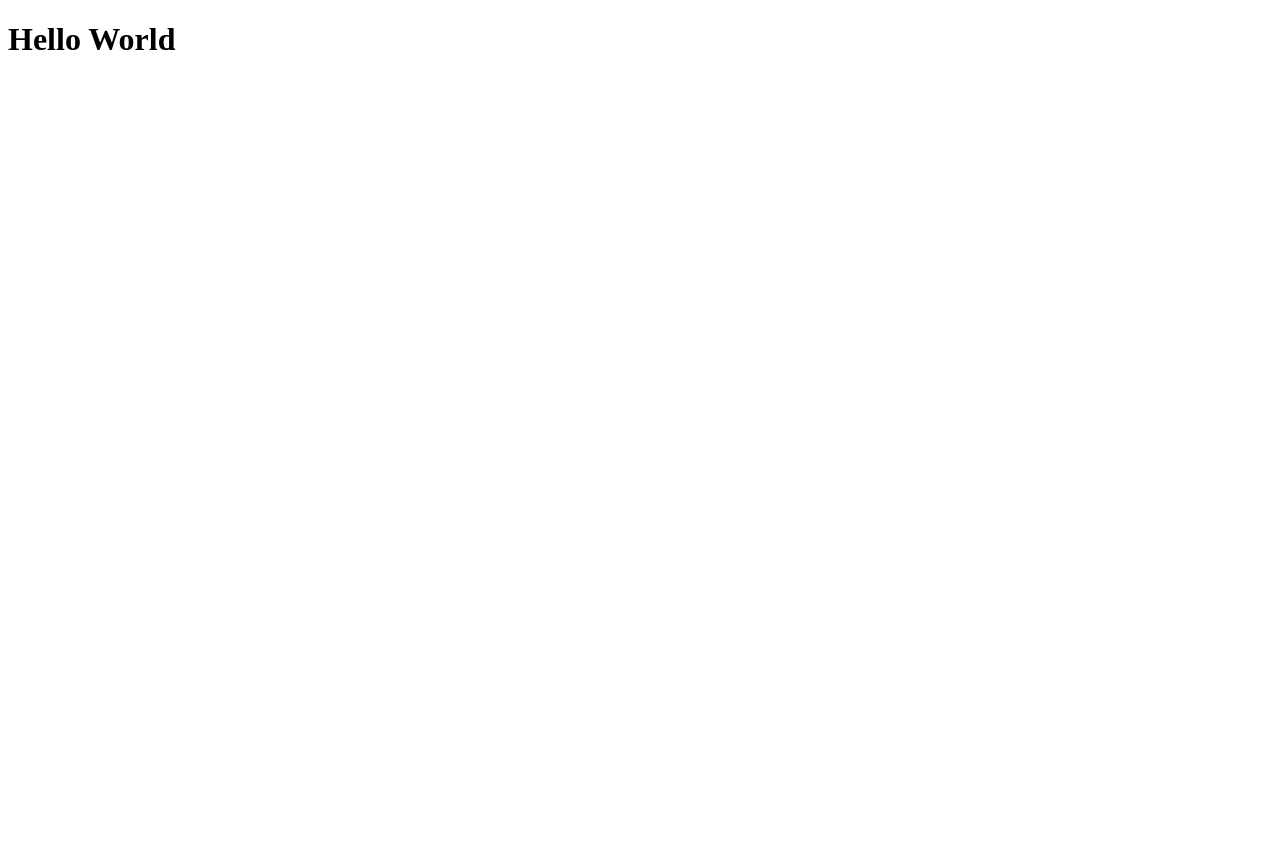
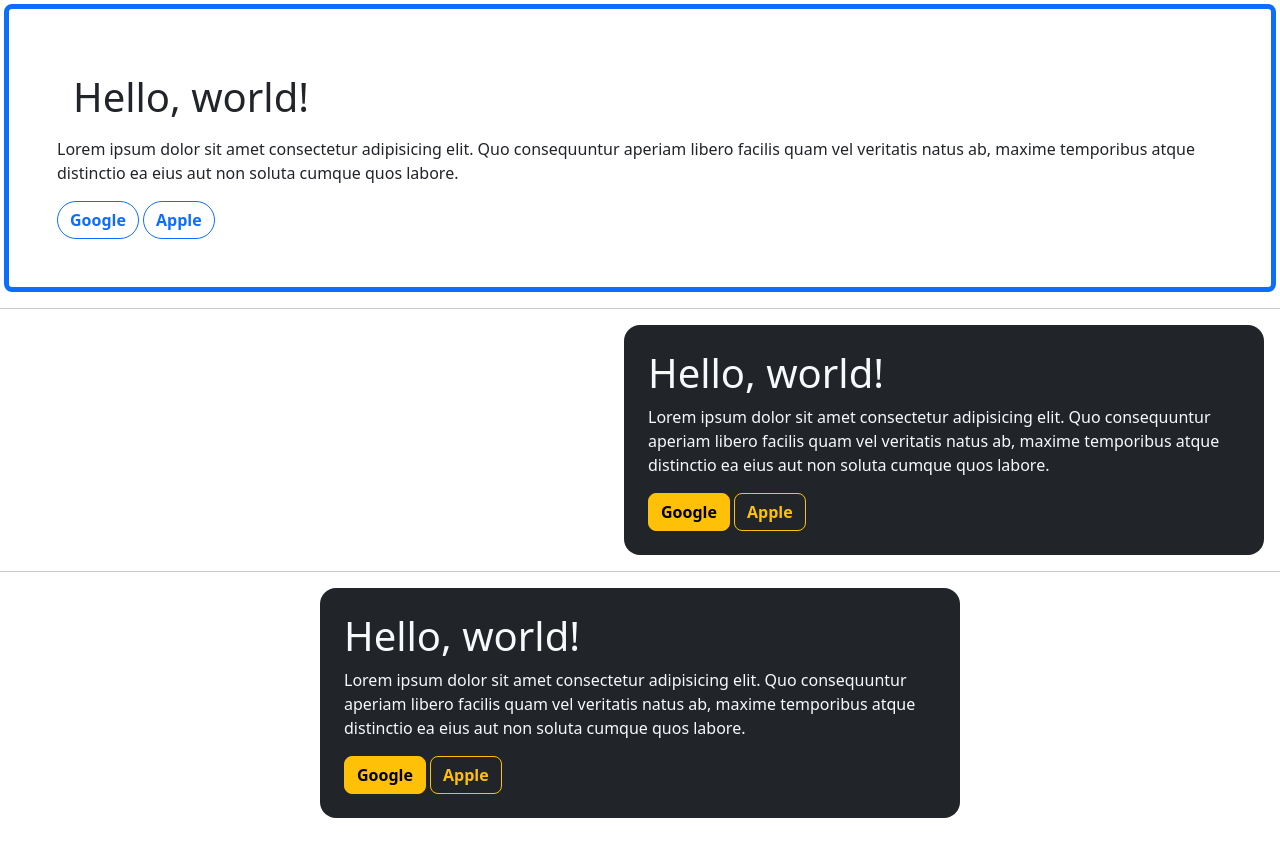
Before and after one commit to minthetkyaw/dflkajfljasnfls-lkahipfwejkl, a website: page index.html in a window 1280 px wide. Shown: the top 856 px of the page. Before the commit the page ends 800 px from the top, so only its background shows below. Drawn offline with nearby package versions, Linux system fonts and the light colour scheme.

Commit message:
ok first new update

```diff
--- a/index.html
+++ b/index.html
@@ -1,12 +1,54 @@
-<!DOCTYPE html>
+<!doctype html>
 <html lang="en">
+
 <head>
-    <meta charset="UTF-8">
-    <meta http-equiv="X-UA-Compatible" content="IE=edge">
-    <meta name="viewport" content="width=device-width, initial-scale=1.0">
-    <title>Hello</title>
+    <meta charset="utf-8">
+    <meta name="viewport" content="width=device-width, initial-scale=1">
+    <title>Bootstrap demo</title>
+    <link rel="stylesheet" href="/node_modules/bootstrap/dist/css/bootstrap.min.css">
+    <style>
+        body {
+            height: 5000px;
+        }
+    </style>
 </head>
+
 <body>
-    <h1>Hello World</h1>
+    <div class="m-1 p-5 border border-primary border-5 rounded-3">
+        <h1 class=" m-3">Hello, world!</h1>
+        <p>Lorem ipsum dolor sit amet consectetur adipisicing elit. Quo consequuntur aperiam libero facilis quam vel
+            veritatis natus ab, maxime temporibus atque distinctio ea eius aut non soluta cumque quos labore.</p>
+        <a href="https://google.com" class=" rounded-pill btn btn-outline-primary fw-bold">Google</a>
+        <a href="https://apple.com" class=" rounded-pill btn btn-outline-primary fw-bold">Apple</a>
+    </div>
+    <hr>
+    <div class=" ms-auto m-3 p-4 bg-dark rounded-4 w-50">
+        <h1 class=" text-light">Hello, world!</h1>
+        <p class=" text-light">Lorem ipsum dolor sit amet consectetur adipisicing elit. Quo consequuntur aperiam libero
+            facilis quam vel
+            veritatis natus ab, maxime temporibus atque distinctio ea eius aut non soluta cumque quos labore.</p>
+        <a href="https://google.com" class=" rounded-3 btn btn-warning fw-bold">Google</a>
+        <a href="https://apple.com" class=" rounded-3 btn btn-outline-warning fw-bold">Apple</a>
+    </div>
+    <hr>
+
+    <div class=" mx-auto m-3 p-4 bg-dark rounded-4 w-50">
+        <h1 class=" text-light">Hello, world!</h1>
+        <p class=" text-light">Lorem ipsum dolor sit amet consectetur adipisicing elit. Quo consequuntur aperiam libero
+            facilis quam vel
+            veritatis natus ab, maxime temporibus atque distinctio ea eius aut non soluta cumque quos labore.</p>
+        <a href="https://google.com" class=" rounded-3 btn btn-warning fw-bold">Google</a>
+        <a href="https://apple.com" class=" rounded-3 btn btn-outline-warning fw-bold">Apple</a>
+    </div>
+
+
+
+
+
+
+
+    <script src="/js/bootstrap.bundle.js"></script>
+
 </body>
+
 </html>
```
Also changed, not shown: package.json (added, +23 -0 lines), 1 other file.
